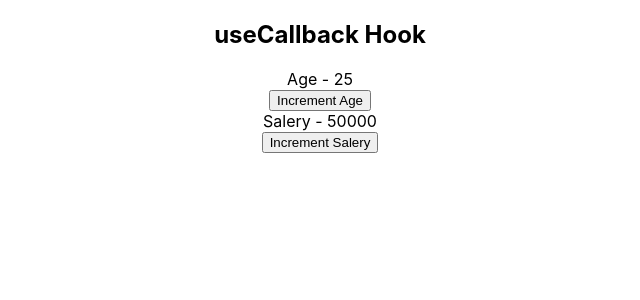
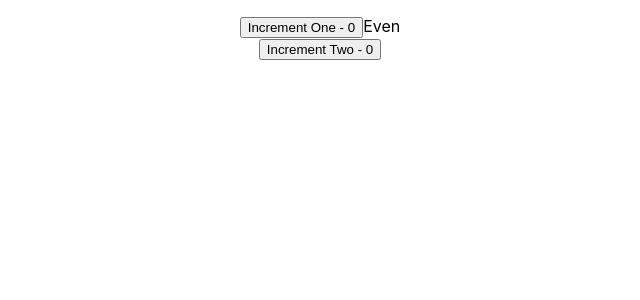
Before and after one commit to FahadAminShovon/ReactHookLearning, a React (Create React App) app: page / in a window 1280 px wide. Shown: the top 300 px of the page, without its empty margins (320-960 px from the left). Built offline with nearby package versions, Linux system fonts and the light colour scheme.

Commit message:
useMemohook

```diff
--- a/src/App.js
+++ b/src/App.js
@@ -1,12 +1,12 @@
 import React from 'react';
 import './App.css';
-import ParentComponent from './components/UseCallbackHook/ParentComponent';
+import Counter from './components/UseMemoHook/Counter';
 
 function App () {
 
   return (
       <div className="App">
-        <ParentComponent/>
+        <Counter/>
       </div>
   );
 }
--- /dev/null
+++ b/src/components/UseMemoHook/Counter.js
@@ -0,0 +1,34 @@
+import React, { useState, useMemo } from 'react';
+
+const Counter = () => {
+
+    const [counterOne, setCounterOne] = useState(0)
+    const [counterTwo, setCounterTwo] = useState(0)
+
+    const incrementOne = () => {
+        setCounterOne(counterOne + 1)
+    }
+
+    const incrementTwo = () => {
+        setCounterTwo(counterTwo + 1)
+    }
+
+    const isEven = useMemo(() => {
+        let i = 0
+        while(i < 2000000000) i++
+        return counterOne % 2 === 0
+    },[counterOne])
+
+    return (
+        <div>
+            <div>
+                <button onClick = {incrementOne}>Increment One - {counterOne}</button>
+                <span>{isEven ? "Even" : "Odd"}</span>
+            </div>
+
+            <button onClick = {incrementTwo}>Increment Two - {counterTwo}</button>
+        </div>
+     );
+}
+
+export default Counter;
```
